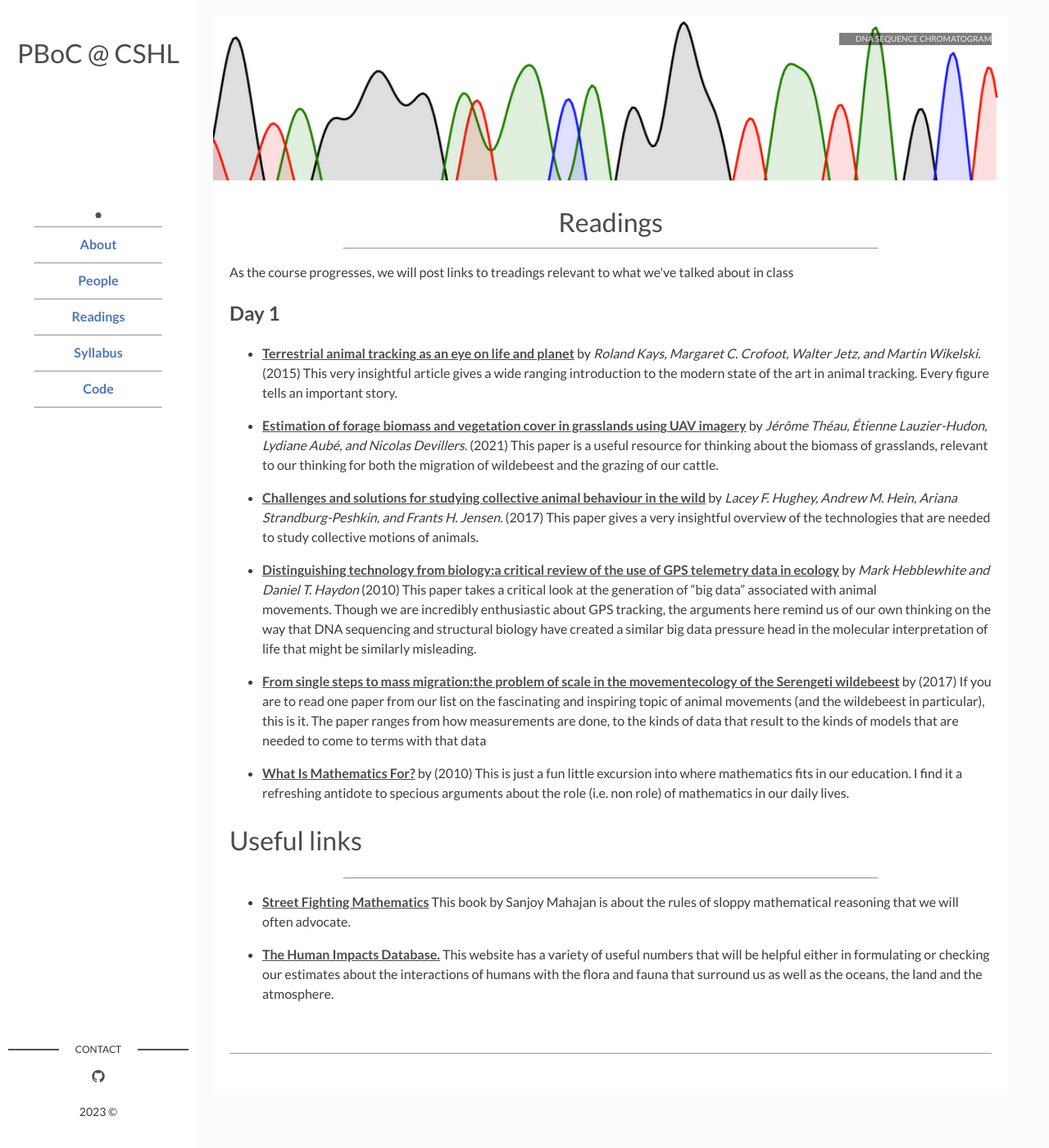
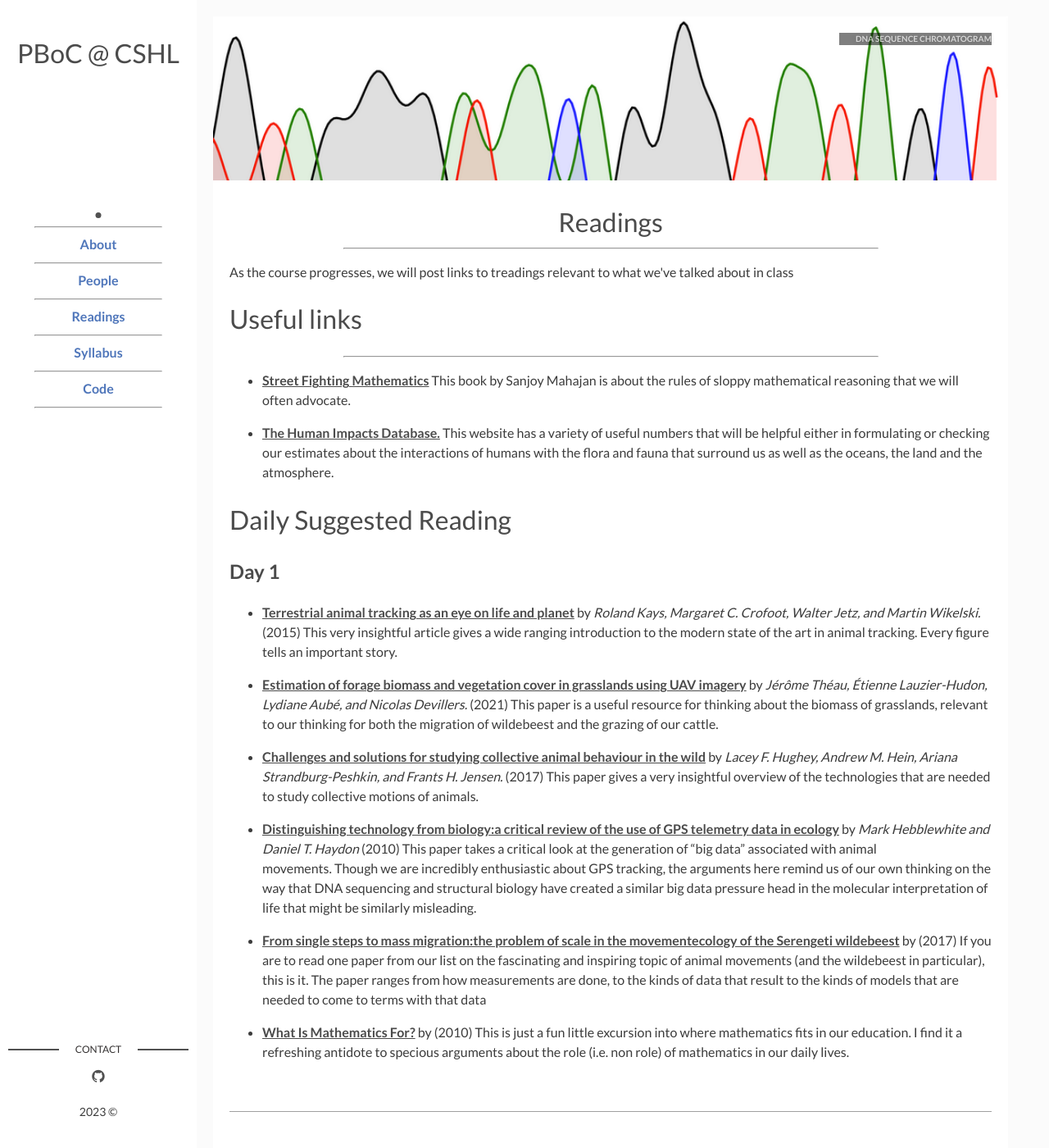
Before and after one commit to RPGroup-PBoC/cshl_pboc_2023, a Jekyll site: the page built from page02_readings.md, in a window 1280 px wide and 1400 px high. Shown: the whole window at 82% size. Built offline with Jekyll 4.4.1, drawn with Linux system fonts in a browser that asks for light colours.

Commit message:
Switched the order of reading and links

```diff
--- a/page02_readings.md
+++ b/page02_readings.md
@@ -12,6 +12,14 @@ sidebar: true
 <p> As the course progresses, we will post links to treadings relevant to what
 we've talked about in class</p>
 
+<h1> Useful links</h1>
+---
+
+{%for link in site.data.links%}
+* [**{{link.title}}**]({{link.address}}) {%if link.description %}{{link.description}}{%endif%}
+{%endfor%}
+
+<h1> Daily Suggested Reading</h1>
 {% for day in site.data.readings %}
 ## {{day[0]}}
 {% for pub in day[1] %}
@@ -20,11 +28,3 @@ we've talked about in class</p>
   %}{{pub.description}}{%endif%}
 {%endfor%}
 {%endfor%}
-
-
-<h1> Useful links</h1>
----
-
-{%for link in site.data.links%}
-* [**{{link.title}}**]({{link.address}}) {%if link.description %}{{link.description}}{%endif%}
-{%endfor%}
```
